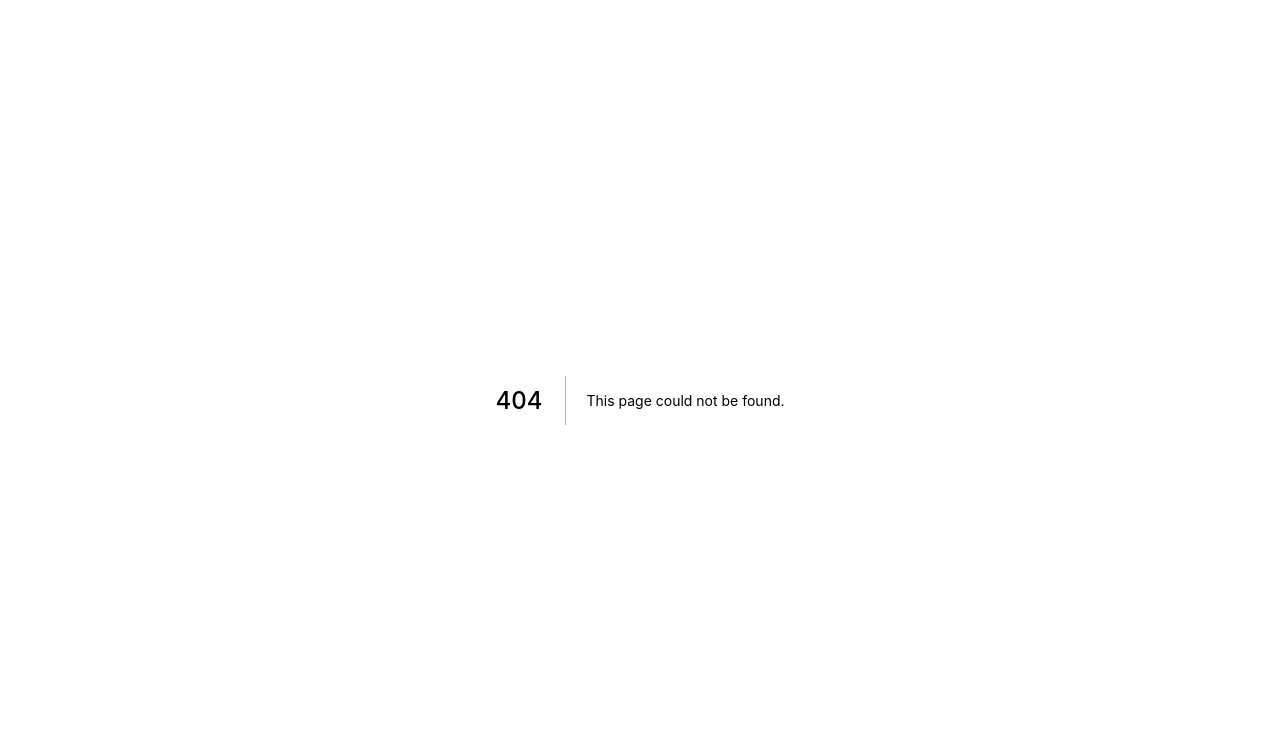
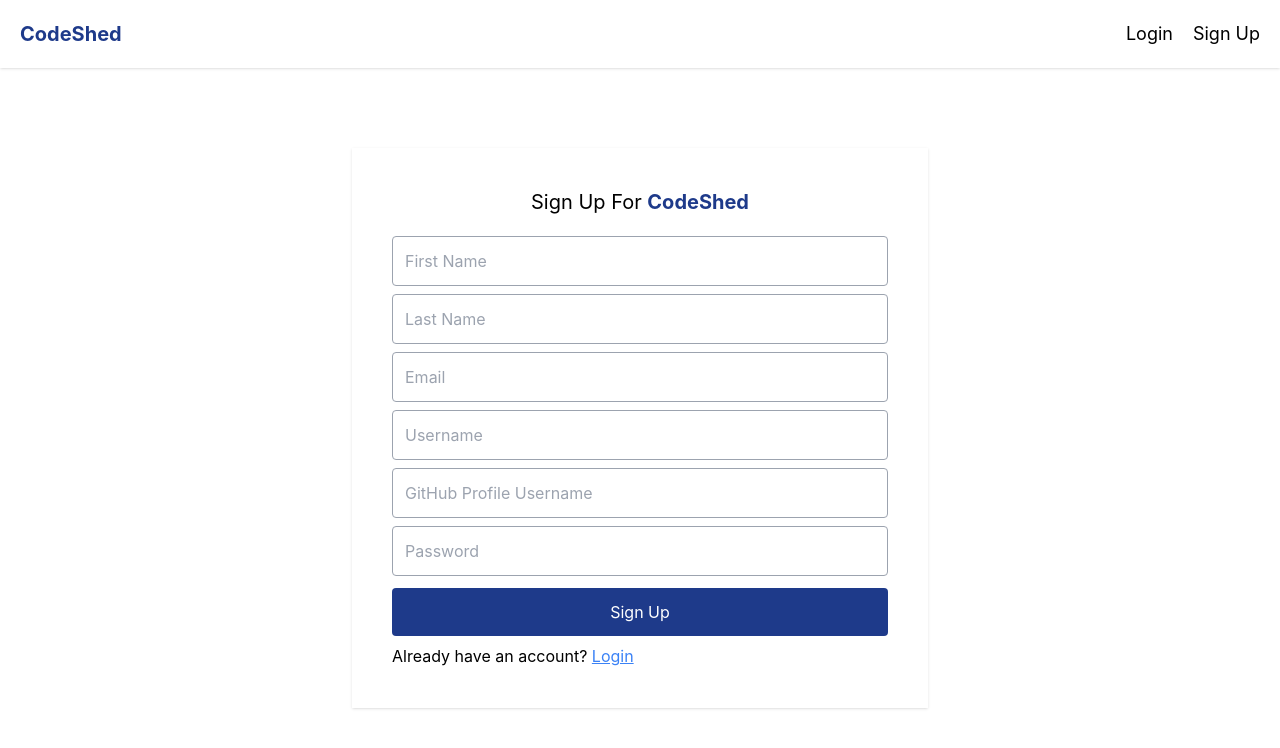
Before and after one commit to pedoch/codeshed-hacksurrey-hackathon-2021, a Next.js app in the folder frontend/: page /signup in a window 1280 px wide. Before the commit this address had no page. Shown: the top 748 px of the page. Built offline with nearby package versions, Linux system fonts and the light colour scheme.

Commit message:
Create sign up page

```diff
--- /dev/null
+++ b/frontend/pages/signup.js
@@ -0,0 +1,87 @@
+import Head from 'next/head';
+import { useState } from 'react';
+import MainLayout from '../components/MainLayout';
+
+function Signup() {
+  const [email, setEmail] = useState('');
+  const [firstName, setFirstName] = useState('');
+  const [lastName, setLastName] = useState('');
+  const [password, setPassword] = useState('');
+  const [github, setGithub] = useState('');
+  const [username, setUserName] = useState('');
+  return (
+    <MainLayout>
+      <Head>
+        <title>Sign Up | CodeShed Hacksurrey</title>
+      </Head>
+      <div className="w-full h-full flex justify-center items-center">
+        <form
+          className="p-10 w-full max-w-xl mt-20 shadow"
+          onSubmit={(e) => {
+            e.preventDefault();
+            console.log('Submited');
+          }}
+        >
+          <p className="text-xl mb-5 text-center">
+            Sign Up For <text className="text-blue-900 font-bold">CodeShed</text>
+          </p>
+          <input
+            placeholder="First Name"
+            className="w-full p-3 mb-2 rounded border border-gray-400"
+            required
+            value={firstName}
+            onChange={(e) => setFirstName(e.target.value)}
+          />
+          <input
+            placeholder="Last Name"
+            className="w-full p-3 mb-2 rounded border border-gray-400"
+            required
+            value={lastName}
+            onChange={(e) => setLastName(e.target.value)}
+          />
+          <input
+            placeholder="Email"
+            className="w-full p-3 mb-2 rounded border border-gray-400"
+            required
+            type="email"
+            value={email}
+            onChange={(e) => setEmail(e.target.value)}
+          />
+          <input
+            placeholder="Username"
+            className="w-full p-3 mb-2 rounded border border-gray-400"
+            required
+            value={username}
+            onChange={(e) => setUserName(e.target.value)}
+          />
+          <input
+            placeholder="GitHub Profile Username"
+            className="w-full p-3 mb-2 rounded border border-gray-400"
+            required
+            value={github}
+            onChange={(e) => setGithub(e.target.value)}
+          />
+          <input
+            placeholder="Password"
+            className="w-full p-3 mb-3 rounded border border-gray-400"
+            required
+            type="password"
+            value={password}
+            onChange={(e) => setPassword(e.target.value)}
+          />
+          <button className="bg-blue-900 w-full p-3 mb-2 rounded text-white" type="submit">
+            Sign Up
+          </button>
+          <p>
+            Already have an account?{' '}
+            <a href="/login" className="text-blue-500 underline">
+              Login
+            </a>
+          </p>
+        </form>
+      </div>
+    </MainLayout>
+  );
+}
+
+export default Signup;
```
